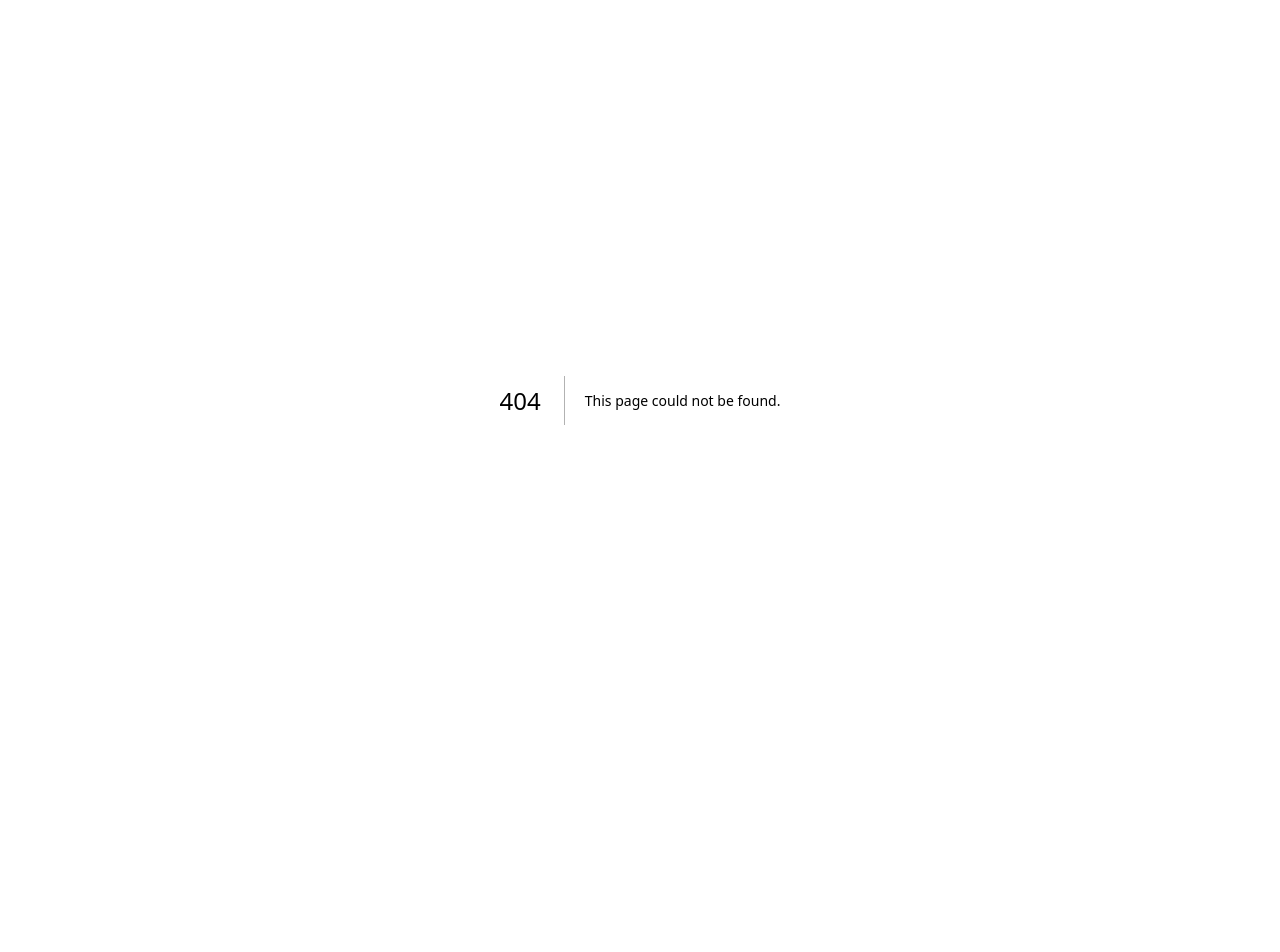
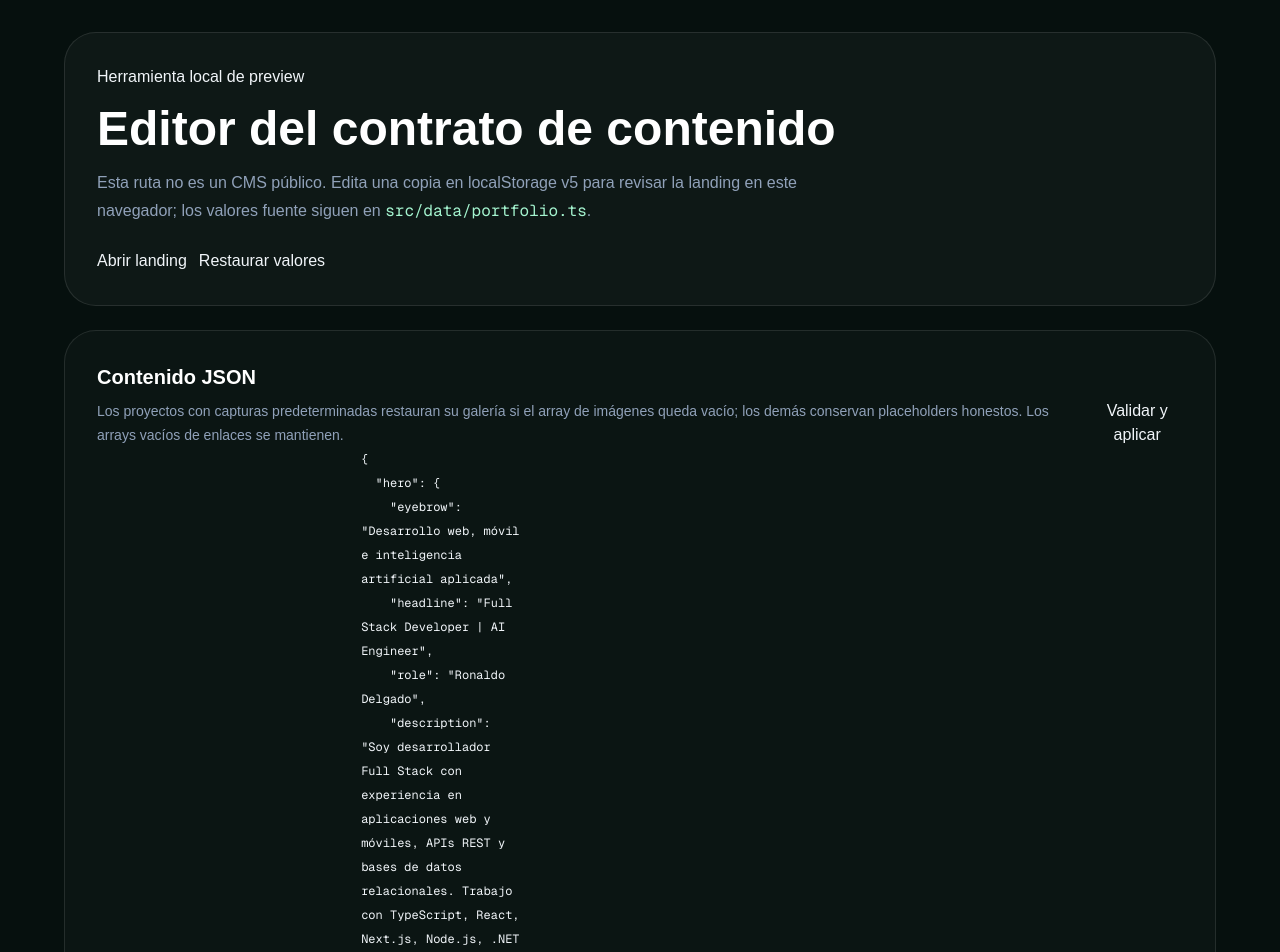
Before and after one commit to RonaldoDelgado/ronaldo-delgado, a Next.js app: page /admin in a window 1280 px wide. Before the commit this address had no page. Shown: the top 952 px of the page. Before the commit the page ends 800 px from the top, so only its background shows below. Built offline with nearby package versions, Linux system fonts and the light colour scheme.

Commit message:
feat(portfolio): add local content preview

```diff
--- /dev/null
+++ b/src/app/admin/page.tsx
@@ -0,0 +1,12 @@
+import type { Metadata } from "next";
+
+import { AdminPage } from "@/components/portfolio/admin-page";
+
+export const metadata: Metadata = {
+  title: "Preview local | Portafolio de Ronaldo Delgado",
+  robots: { index: false, follow: false },
+};
+
+export default function AdminRoute() {
+  return <AdminPage />;
+}
--- /dev/null
+++ b/src/components/portfolio/admin-page.tsx
@@ -0,0 +1,74 @@
+"use client";
+
+import Link from "next/link";
+import { useState } from "react";
+
+import { usePortfolioContent } from "@/hooks/use-portfolio-content";
+import { normalizePortfolioContent } from "@/lib/portfolio-storage";
+
+function JsonEditor({ initialDraft, onApply }: { initialDraft: string; onApply: (draft: string) => void }) {
+  const [draft, setDraft] = useState(initialDraft);
+
+  return (
+    <form id="portfolio-content-editor" onSubmit={(event) => { event.preventDefault(); onApply(draft); }}>
+      <label className="admin-field mt-6">
+        <span>Configuración completa del portafolio</span>
+        <textarea value={draft} onChange={(event) => setDraft(event.target.value)} rows={34} spellCheck={false} className="font-mono text-xs leading-6" aria-describedby="editor-status" />
+      </label>
+      <button type="submit" className="button-primary mt-4 sm:hidden">Validar y aplicar</button>
+    </form>
+  );
+}
+
+export function AdminPage() {
+  const { content, persistenceWarning, updateContent, resetContent } = usePortfolioContent();
+  const [message, setMessage] = useState<string | null>(null);
+  const serializedContent = JSON.stringify(content, null, 2);
+
+  const applyDraft = (draft: string) => {
+    try {
+      updateContent(normalizePortfolioContent(JSON.parse(draft)));
+      setMessage("Vista local actualizada. Los enlaces y protocolos fueron normalizados.");
+    } catch {
+      setMessage("El JSON no es válido. Corrija la sintaxis antes de aplicar los cambios.");
+    }
+  };
+
+  const restoreDefaults = () => {
+    resetContent();
+    setMessage("Contenido profesional predeterminado y galerías restaurados.");
+  };
+
+  return (
+    <main className="min-h-screen bg-[#06100e] px-4 py-8 text-slate-100 sm:px-6 lg:px-8">
+      <div className="mx-auto max-w-6xl">
+        <header className="rounded-[2rem] border border-white/10 bg-white/[0.035] p-6 sm:p-8">
+          <p className="section-kicker">Herramienta local de preview</p>
+          <h1 className="mt-4 text-3xl font-semibold text-white sm:text-5xl">Editor del contrato de contenido</h1>
+          <p className="mt-4 max-w-3xl leading-7 text-slate-400">
+            Esta ruta no es un CMS público. Edita una copia en localStorage v5 para revisar la landing en este navegador; los valores fuente siguen en <code className="text-emerald-200">src/data/portfolio.ts</code>.
+          </p>
+          <div className="mt-6 flex flex-wrap gap-3">
+            <Link href="/" className="button-secondary">Abrir landing</Link>
+            <button type="button" onClick={restoreDefaults} className="button-secondary">Restaurar valores</button>
+          </div>
+        </header>
+
+        <section className="mt-6 rounded-[2rem] border border-white/10 bg-white/[0.025] p-4 sm:p-8" aria-labelledby="editor-title">
+          <div className="flex flex-col gap-4 sm:flex-row sm:items-end sm:justify-between">
+            <div>
+              <h2 id="editor-title" className="text-xl font-semibold text-white">Contenido JSON</h2>
+              <p className="mt-2 text-sm leading-6 text-slate-400">Los proyectos con capturas predeterminadas restauran su galería si el array de imágenes queda vacío; los demás conservan placeholders honestos. Los arrays vacíos de enlaces se mantienen.</p>
+            </div>
+            <button type="submit" form="portfolio-content-editor" className="button-primary hidden sm:inline-flex">Validar y aplicar</button>
+          </div>
+          <JsonEditor key={serializedContent} initialDraft={serializedContent} onApply={applyDraft} />
+          <div id="editor-status" aria-live="polite" className="mt-4 space-y-2 text-sm">
+            {message ? <p className="text-emerald-100">{message}</p> : null}
+            {persistenceWarning ? <p className="text-amber-200">{persistenceWarning}</p> : null}
+          </div>
+        </section>
+      </div>
+    </main>
+  );
+}
--- /dev/null
+++ b/src/hooks/use-portfolio-content.ts
@@ -0,0 +1,77 @@
+"use client";
+
+import { useSyncExternalStore } from "react";
+
+import {
+  defaultPortfolioContent,
+  LEGACY_PORTFOLIO_STORAGE_KEYS,
+  PORTFOLIO_STORAGE_KEY,
+} from "@/data/portfolio";
+import { loadPortfolioContent, normalizePortfolioContent } from "@/lib/portfolio-storage";
+import type { PortfolioContent } from "@/types/portfolio";
+
+const STORAGE_EVENT_NAME = "portfolio-content-v5-updated";
+const STORAGE_ERROR_MESSAGE =
+  "El almacenamiento del navegador no está disponible. Los cambios siguen visibles durante esta sesión, pero no se guardaron localmente.";
+
+let cachedRawValue: string | undefined;
+let cachedSnapshot: PortfolioContent = defaultPortfolioContent;
+let persistenceWarning: string | null = null;
+let persistenceFailed = false;
+
+function getSnapshot(): PortfolioContent {
+  if (typeof window === "undefined") return defaultPortfolioContent;
+  if (persistenceFailed) return cachedSnapshot;
+
+  const loaded = loadPortfolioContent(window.localStorage);
+  if (loaded.cacheKey === cachedRawValue) return cachedSnapshot;
+
+  cachedRawValue = loaded.cacheKey;
+  cachedSnapshot = loaded.content;
+  persistenceWarning = loaded.storageAvailable ? null : STORAGE_ERROR_MESSAGE;
+  return cachedSnapshot;
+}
+
+function subscribe(onStoreChange: () => void) {
+  if (typeof window === "undefined") return () => undefined;
+  const handleChange = () => onStoreChange();
+  window.addEventListener("storage", handleChange);
+  window.addEventListener(STORAGE_EVENT_NAME, handleChange);
+
+  return () => {
+    window.removeEventListener("storage", handleChange);
+    window.removeEventListener(STORAGE_EVENT_NAME, handleChange);
+  };
+}
+
+function persist(nextContent: PortfolioContent) {
+  const normalized = normalizePortfolioContent(nextContent);
+  cachedSnapshot = normalized;
+
+  try {
+    const rawValue = JSON.stringify(normalized);
+    window.localStorage.setItem(PORTFOLIO_STORAGE_KEY, rawValue);
+    for (const key of LEGACY_PORTFOLIO_STORAGE_KEYS) {
+      window.localStorage.removeItem(key);
+    }
+    cachedRawValue = `v5:${rawValue}`;
+    persistenceWarning = null;
+    persistenceFailed = false;
+  } catch {
+    persistenceFailed = true;
+    persistenceWarning = STORAGE_ERROR_MESSAGE;
+  }
+
+  window.dispatchEvent(new Event(STORAGE_EVENT_NAME));
+}
+
+export function usePortfolioContent() {
+  const content = useSyncExternalStore(subscribe, getSnapshot, () => defaultPortfolioContent);
+
+  return {
+    content,
+    persistenceWarning,
+    updateContent: persist,
+    resetContent: () => persist(defaultPortfolioContent),
+  };
+}
```
